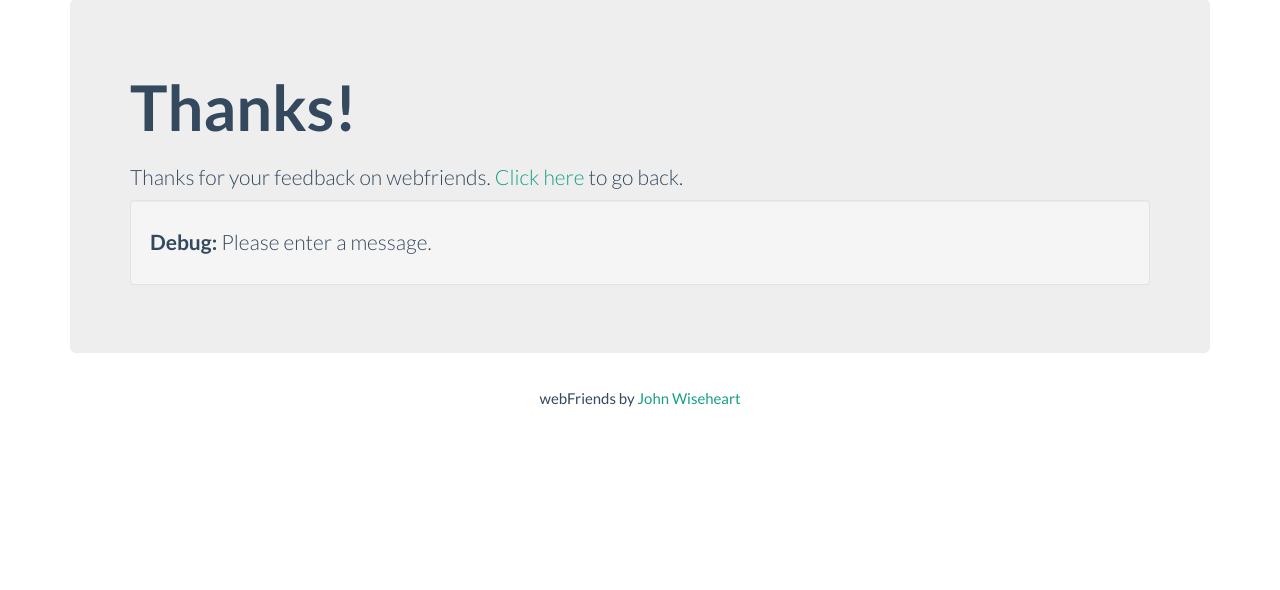
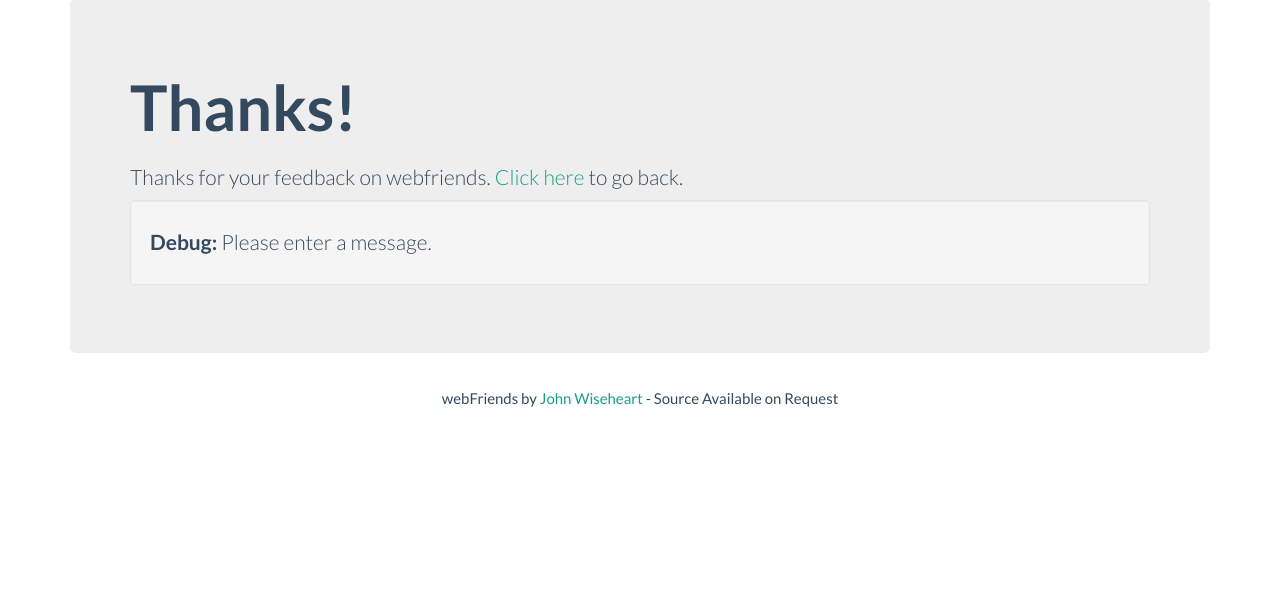
Before and after one commit to csesoc/webfriends-python, a Flask app: page /feedback in a window 1280 px wide. Shown: the part 76-666 px from the top of the page. Run offline with Flask 2, Linux system fonts and the light colour scheme.

Commit message:
updated readme, getting ready for release

```diff
--- a/templates/layout.html
+++ b/templates/layout.html
@@ -45,7 +45,7 @@
 
             <p class="text-center"><a href="#" class="visible-xs" data-toggle="modal" data-target="#feedbackForm">Suggestions</a></p>
             <div class="footer">
-                <p class="text-center"><small>webFriends by <a href="mailto:jwis261@cse.unsw.edu.au">John Wiseheart</a></small></p>
+                <p class="text-center"><small>webFriends by <a href="mailto:jwis261@cse.unsw.edu.au">John Wiseheart</a> - Source Available on Request</small></p>
             </div>
         </div>
 
```
Also changed, not shown: README.md.
